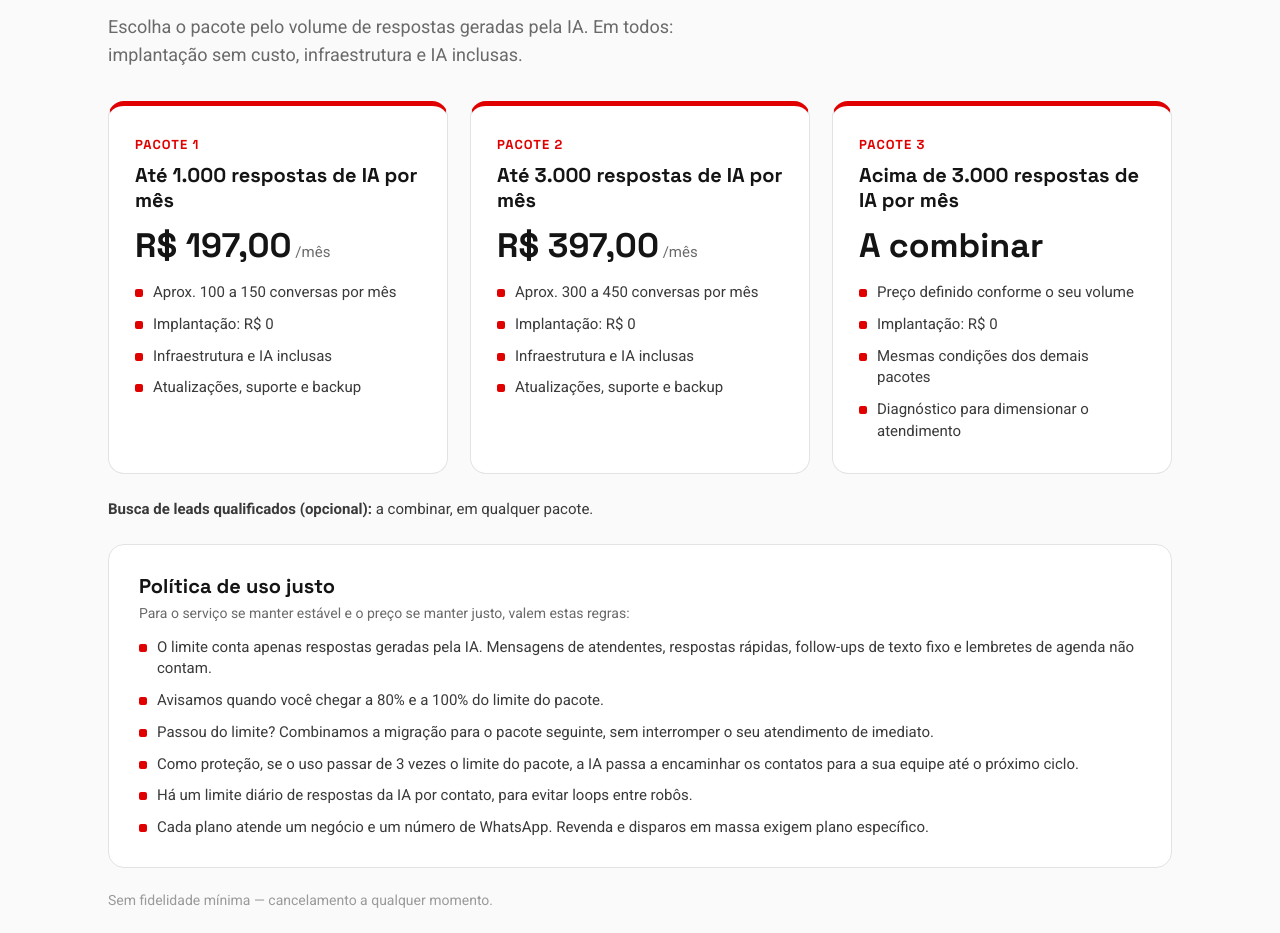
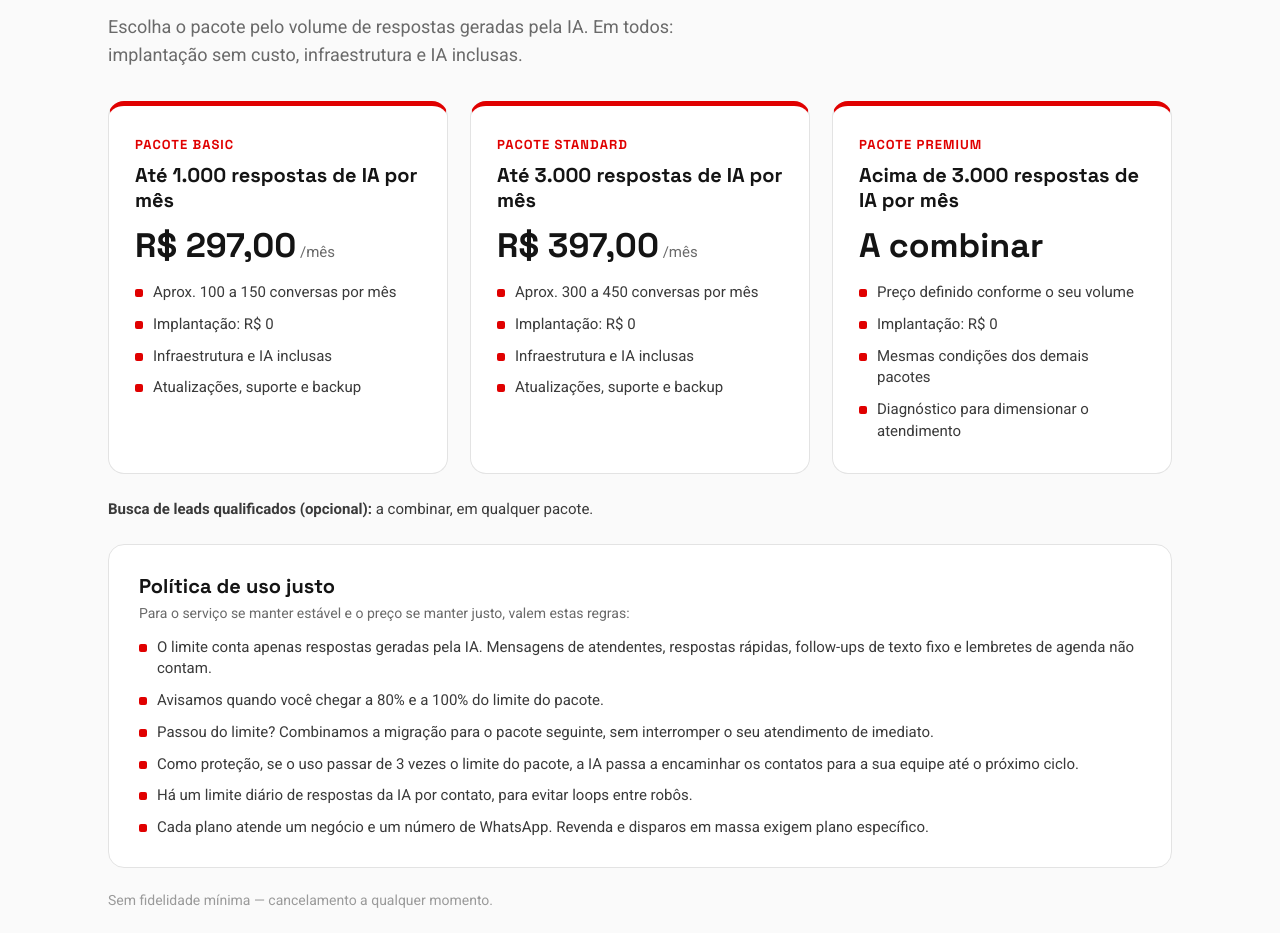
Before and after one commit to franca-william/deskcomm, a plain HTML site: page index.html in a window 1280 px wide. Shown: the part 3981-4914 px from the top of the page. Drawn offline with Linux system fonts and the light colour scheme.

Commit message:
Update index.html

```diff
--- a/index.html
+++ b/index.html
@@ -312,9 +312,9 @@
     <p class="lead" style="margin-bottom:32px;">Escolha o pacote pelo volume de respostas geradas pela IA. Em todos: implantação sem custo, infraestrutura e IA inclusas.</p>
     <div class="packages">
       <div class="package">
-        <div class="pkg-label">PACOTE 1</div>
+        <div class="pkg-label">PACOTE BASIC</div>
         <h3>Até 1.000 respostas de IA por mês</h3>
-        <div class="pkg-price">R$ 197,00<span> /mês</span></div>
+        <div class="pkg-price">R$ 297,00<span> /mês</span></div>
         <ul>
           <li>Aprox. 100 a 150 conversas por mês</li>
           <li>Implantação: R$ 0</li>
@@ -323,7 +323,7 @@
         </ul>
       </div>
       <div class="package">
-        <div class="pkg-label">PACOTE 2</div>
+        <div class="pkg-label">PACOTE STANDARD</div>
         <h3>Até 3.000 respostas de IA por mês</h3>
         <div class="pkg-price">R$ 397,00<span> /mês</span></div>
         <ul>
@@ -334,7 +334,7 @@
         </ul>
       </div>
       <div class="package">
-        <div class="pkg-label">PACOTE 3</div>
+        <div class="pkg-label">PACOTE PREMIUM</div>
         <h3>Acima de 3.000 respostas de IA por mês</h3>
         <div class="pkg-price">A combinar</div>
         <ul>
```
